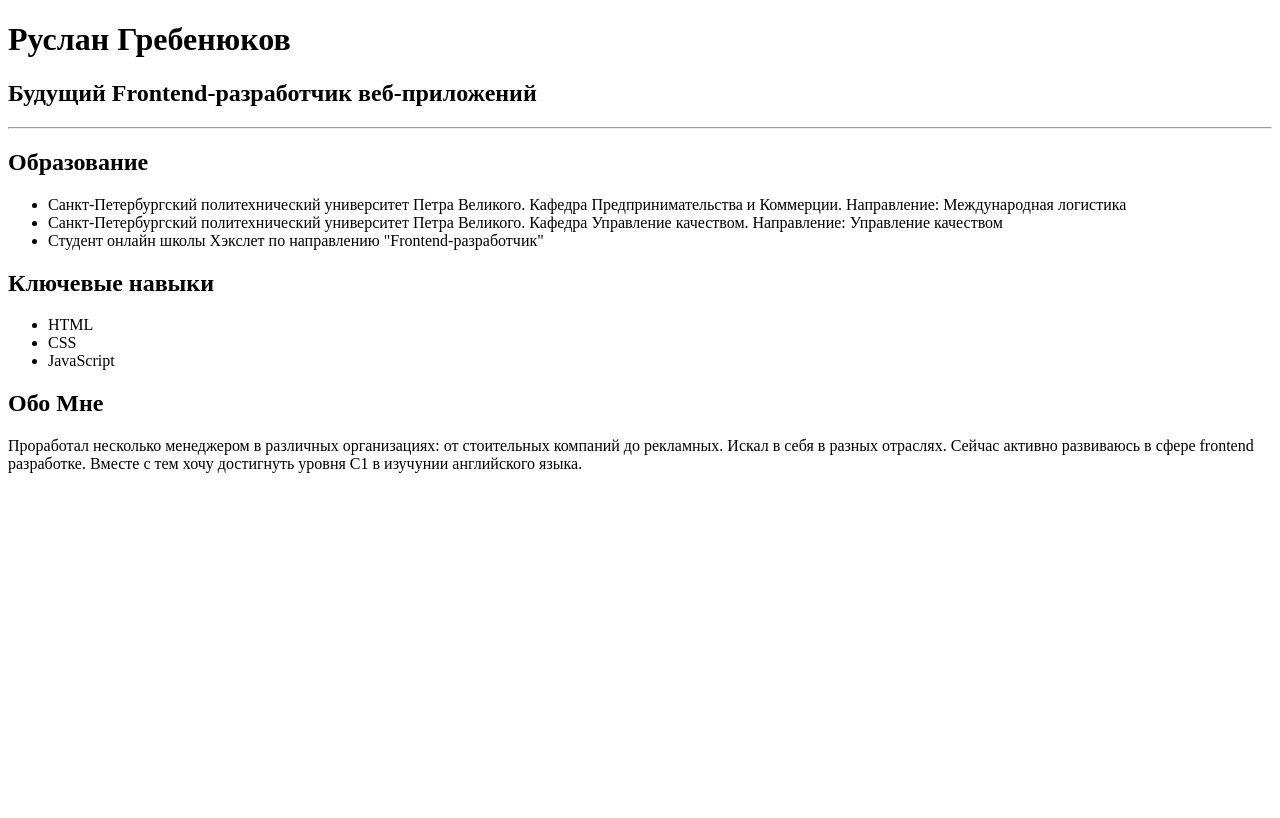
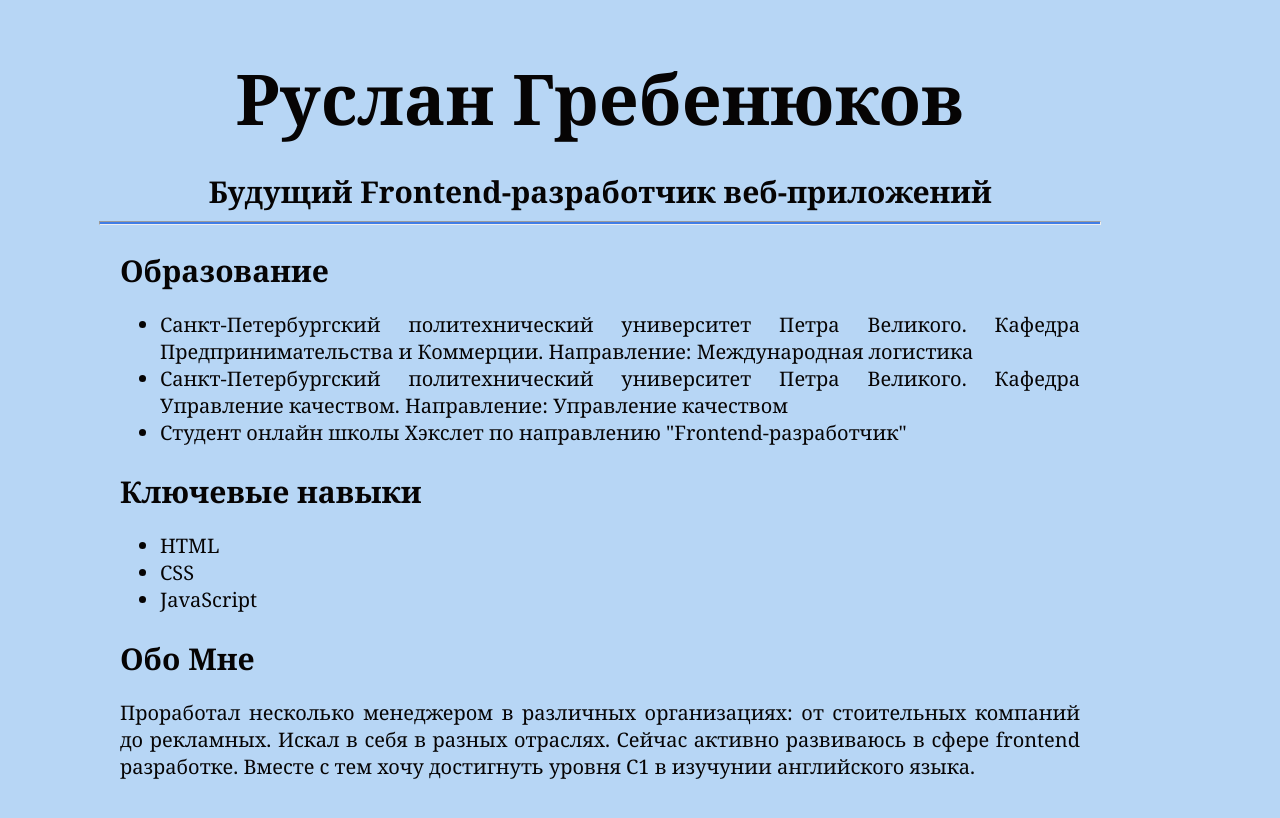
Before and after one commit to JustRuslan95/JustRuslan95.github.io, a plain HTML site: page index.html in a window 1280 px wide. Drawn offline with Linux system fonts and the light colour scheme; files that its build step writes are made by us from their sources.

Commit message:
Update index.html

```diff
--- a/index.html
+++ b/index.html
@@ -3,7 +3,7 @@
 <head>
     <meta charset="UTF-8">
     <title>Myprofile</title>
-    <link rel="stylesheet" href=" /main/style.css">
+    <link rel="stylesheet" type="text/css" href="css/style.css">
   </head>
 <body>
 
```
